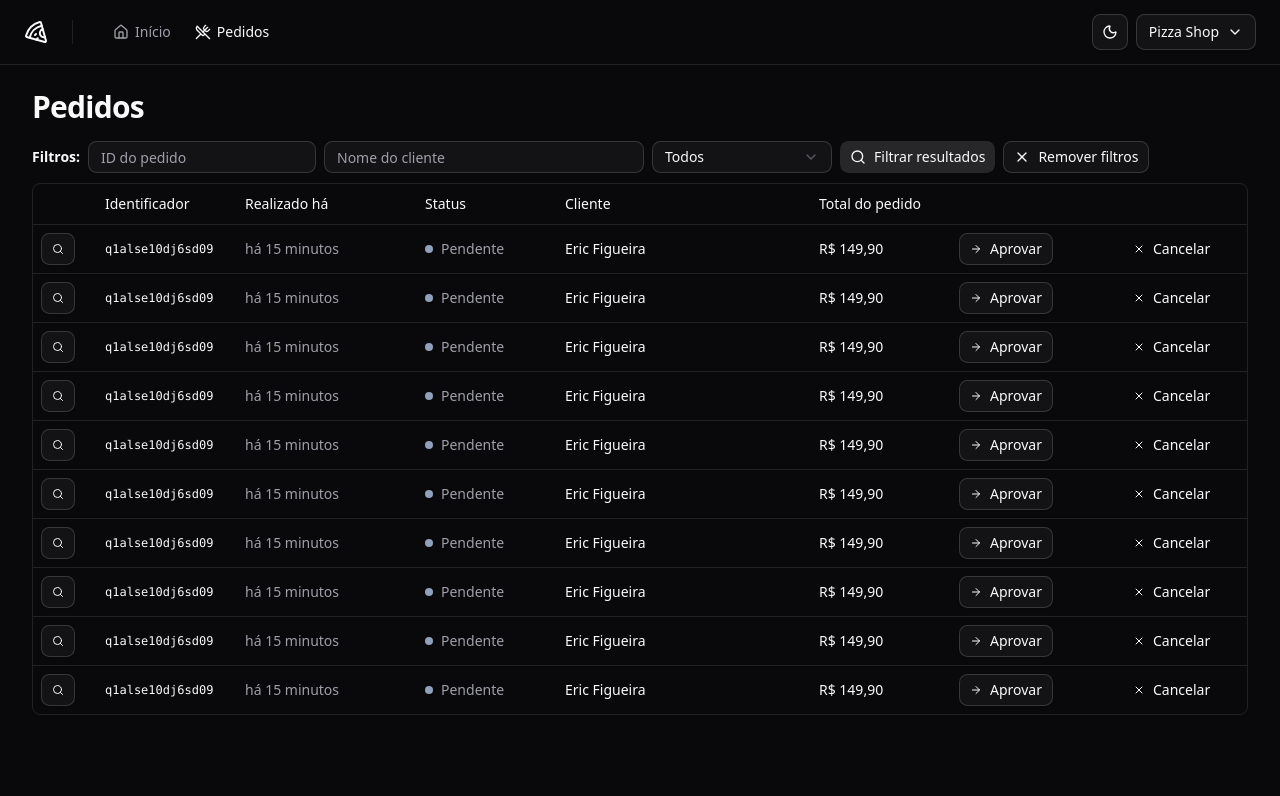
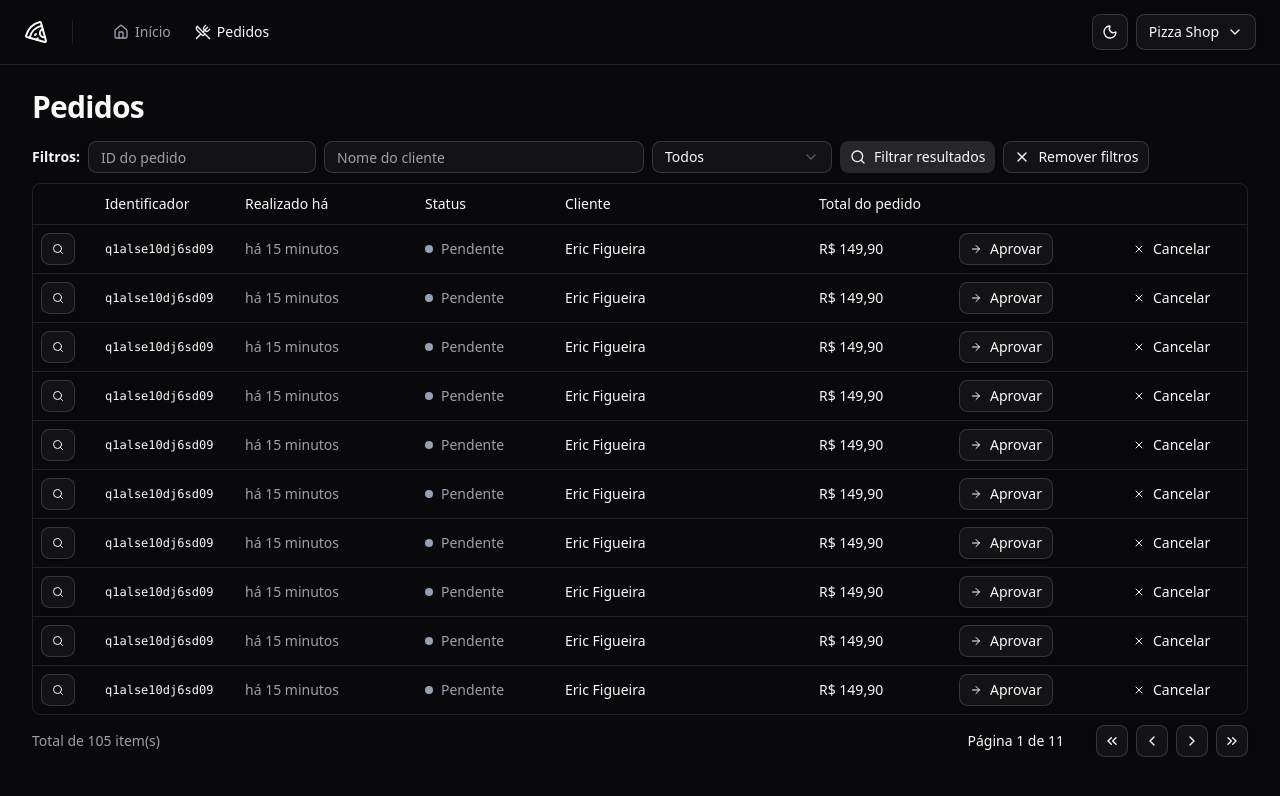
Before and after one commit to eric-figueira/pizzashop-web, a React (Vite) app: page /orders in a window 1280 px wide. Shown: the top 796 px of the page. Built offline with nearby package versions, Linux system fonts and the light colour scheme.

Commit message:
feat: create pagination component

```diff
--- /dev/null
+++ b/src/components/pagination.tsx
@@ -0,0 +1,45 @@
+import { ChevronLeft, ChevronRight, ChevronsLeft, ChevronsRight } from "lucide-react"
+import { Button } from "./ui/button"
+
+interface PaginationProps {
+  pageIndex: number
+  totalCount: number
+  perPage: number
+}
+
+export function Pagination({ pageIndex, totalCount, perPage }: PaginationProps) {
+  const pages = Math.ceil(totalCount / perPage) || 1
+
+  return (
+    <div className="flex items-center justify-between">
+      <span className="text-sm text-muted-foreground">
+        Total de {totalCount} item(s)
+      </span>
+
+      <div className="flex items-center gap-6 lg:gap-8">
+        <div className="text-sm font-medium">Página {pageIndex + 1} de {pages}</div>
+        <div className="flex items-center gap-2">
+          <Button variant="outline" className="size-8 p-0">
+            <ChevronsLeft className="size-4" />
+            <span className="sr-only">Primeira página</span>
+          </Button>
+
+          <Button variant="outline" className="size-8 p-0">
+            <ChevronLeft className="size-4" />
+            <span className="sr-only">Página anterior</span>
+          </Button>
+
+          <Button variant="outline" className="size-8 p-0">
+            <ChevronRight className="size-4" />
+            <span className="sr-only">Próxima página</span>
+          </Button>
+
+          <Button variant="outline" className="size-8 p-0">
+            <ChevronsRight className="size-4" />
+            <span className="sr-only">Última página</span>
+          </Button>
+        </div>
+      </div>
+    </div>
+  )
+}
--- a/src/pages/app/orders/order.tsx
+++ b/src/pages/app/orders/order.tsx
@@ -3,6 +3,7 @@
 import { Helmet } from "react-helmet-async";
 import { OrderTableRow } from "./order-table-row";
 import { OrderTableFilters } from "./order-table-filters";
+import { Pagination } from "@/components/pagination";
 
 export function Orders() {
   return (
@@ -11,7 +12,6 @@
 
       <div className="flex flex-col gap-4">
         <h1 className="text-3xl font-bold tracking-tight">Pedidos</h1>
-      </div>
         <div className="space-y-2.5">
           <OrderTableFilters />
 
@@ -39,6 +39,9 @@
               </TableBody>
             </Table>
           </div>
+
+          <Pagination pageIndex={0} totalCount={105} perPage={10} />
+        </div>
       </div>
     </>
   )
```
Lines whose indentation alone changed are shown as unchanged.
